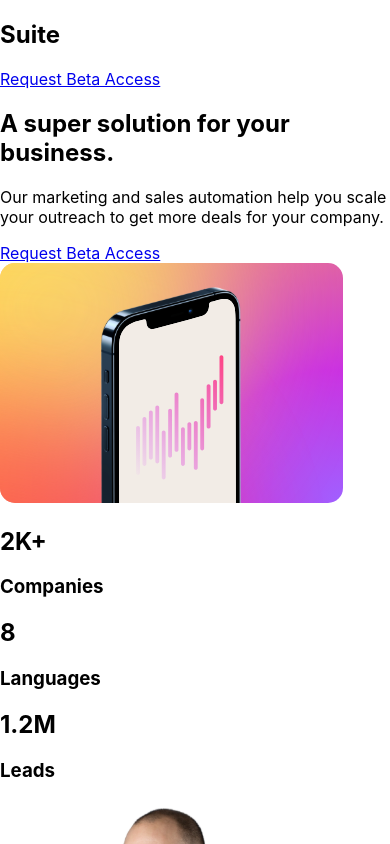
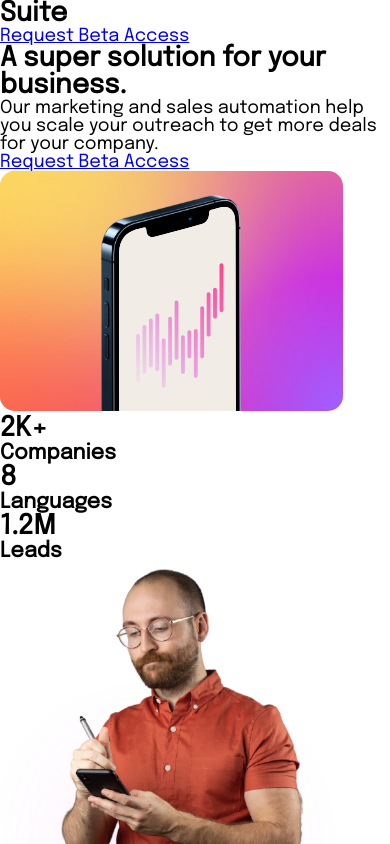
Before and after one commit to sammyodiagbe/suite_landing, a React (Create React App) app: page / in a window 390 px wide. Shown: the top 844 px of the page. Built offline with nearby package versions, Linux system fonts and the light colour scheme.

Commit message:
working on the styles for the mobile

```diff
--- a/src/styles/style.css
+++ b/src/styles/style.css
@@ -1,3 +1,4 @@
+@import url("https://fonts.googleapis.com/css2?family=Epilogue&display=swap");
 * {
   padding: 0;
   margin: 0;
@@ -5,5 +6,11 @@
           box-sizing: border-box;
   outline: none;
   border: none;
+  font-family: 'Epilogue', sans-serif;
+}
+
+body {
+  font-family: 'Epilogue', sans-serif;
+  font-size: 18px;
 }
 /*# sourceMappingURL=style.css.map */
--- a/src/styles/style.scss
+++ b/src/styles/style.scss
@@ -1,7 +1,15 @@
+@import url('https://fonts.googleapis.com/css2?family=Epilogue&display=swap');
+
 * {
     padding: 0;
     margin: 0;
     box-sizing: border-box;
     outline: none;
     border: none;
+    font-family: 'Epilogue', sans-serif;
 }
+
+body {
+    font-family: 'Epilogue', sans-serif;
+    font-size: 18px;
+}
```
Also changed, not shown: src/index.js (+7 -8 lines), 1 other file (tests, documents, lock files or other folders).
